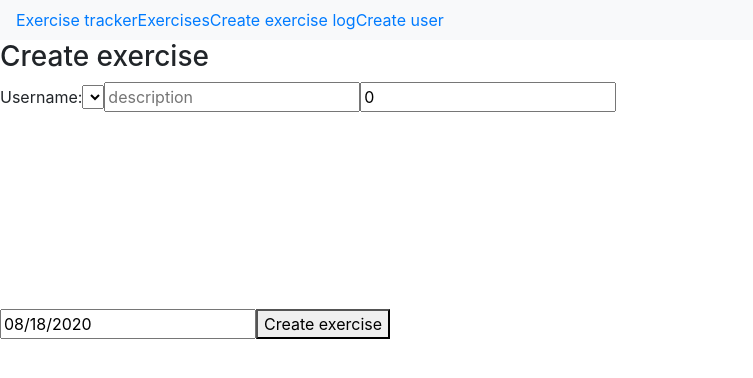
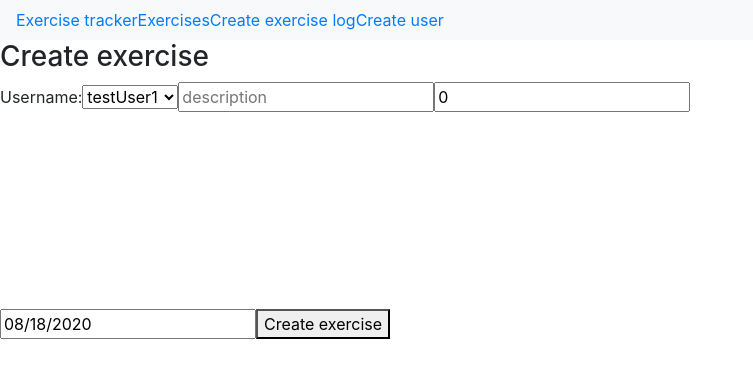
Before and after one commit to ViktorKuzmanov/Learning-MERN-Stack-, a React (Create React App) app: page /create in a window 1280 px wide. Shown: the top 378 px of the page, without its empty margins (0-753 px from the left). Built offline with nearby package versions, Linux system fonts and the light colour scheme.

Commit message:
add users in users dropdown statically

```diff
--- a/package.json
+++ b/package.json
@@ -6,6 +6,7 @@
     "@testing-library/jest-dom": "^4.2.4",
     "@testing-library/react": "^9.3.2",
     "@testing-library/user-event": "^7.1.2",
+    "axios": "^0.19.2",
     "bootstrap": "^4.5.2",
     "react": "^16.13.1",
     "react-datepicker": "^3.1.3",
--- a/src/components/CreateExercises.jsx
+++ b/src/components/CreateExercises.jsx
@@ -1,6 +1,7 @@
 import React, { Component } from "react";
 import DatePicker from "react-datepicker";
 import "react-datepicker/dist/react-datepicker.css";
+import axios from "axios";
 
 export default class CreateExercises extends Component {
   constructor(props) {
@@ -12,6 +13,21 @@ export default class CreateExercises extends Component {
       date: new Date(),
       users: [],
     };
+  }
+
+  componentDidMount() {
+    this.setState({
+      username: "testUser1",
+      users: ["testUser1", "testUser2"],
+    });
+    // axios.get("/users").then((response) => {
+    //   if (response.data.length > 0) {
+    //     this.setState({
+    //       username: response.data[0].username,
+    //       users: response.data.map((user) => user.username),
+    //     });
+    //   }
+    // });
   }
 
   onChange = (event) => {
@@ -26,7 +42,7 @@ export default class CreateExercises extends Component {
     console.log("submit");
   };
 
-  onChangeDate = (date) =>  {
+  onChangeDate = (date) => {
     this.setState({
       date: date,
     });
```
Also changed, not shown: 1 other file (tests, documents, lock files or other folders).
